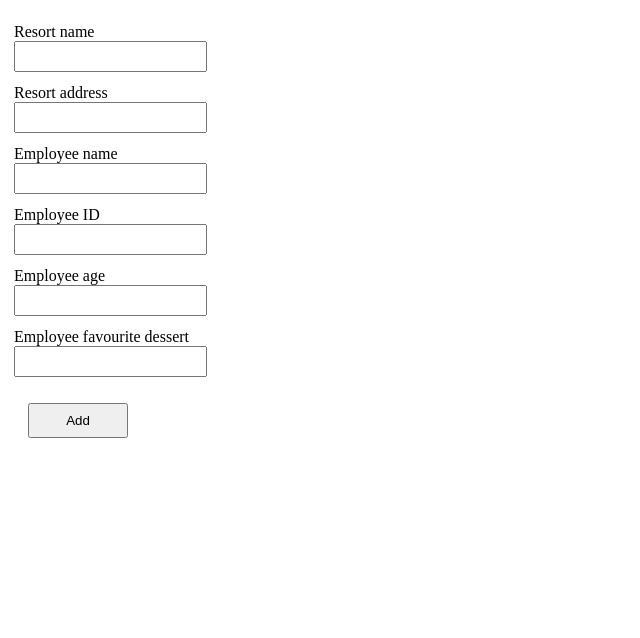
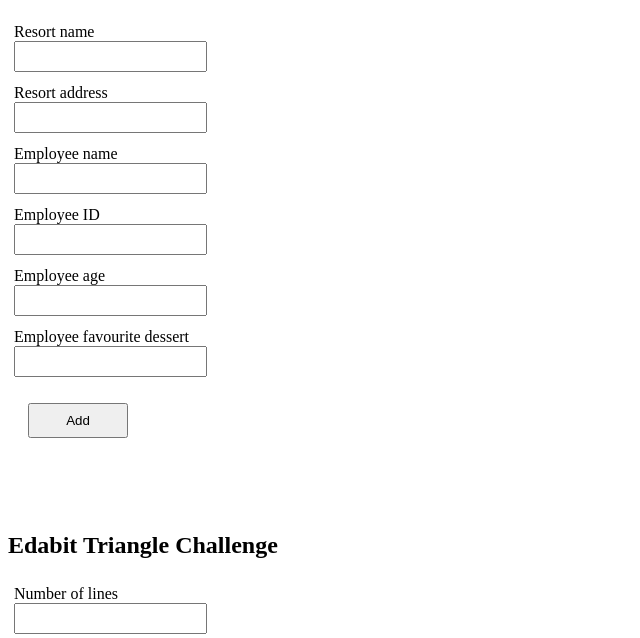
Before and after one commit to MartinDavis3/JavaScript-in-Class, a plain HTML site: page index.html in a window 1280 px wide. Shown: the part 110-748 px from the top of the page, without its empty margins (0-640 px from the left). Drawn offline with Linux system fonts and the light colour scheme.

Commit message:
Finished for 5 Mar

```diff
--- a/index.html
+++ b/index.html
@@ -46,7 +46,15 @@
                 Add
             </button>
         </form>
-        <div>
+        <br><br><br>
+        <section>
+            <h1> Edabit Triangle Challenge</h1>
+            <form>
+                <label for="triangle-input">
+                    Number of lines
+                    <input type="text" id="num-lines">
+                </label>
+        </section>
         </div>
     </body>
 </html>
```
Also changed, not shown: js/scripts.js (+23 -0 lines).
